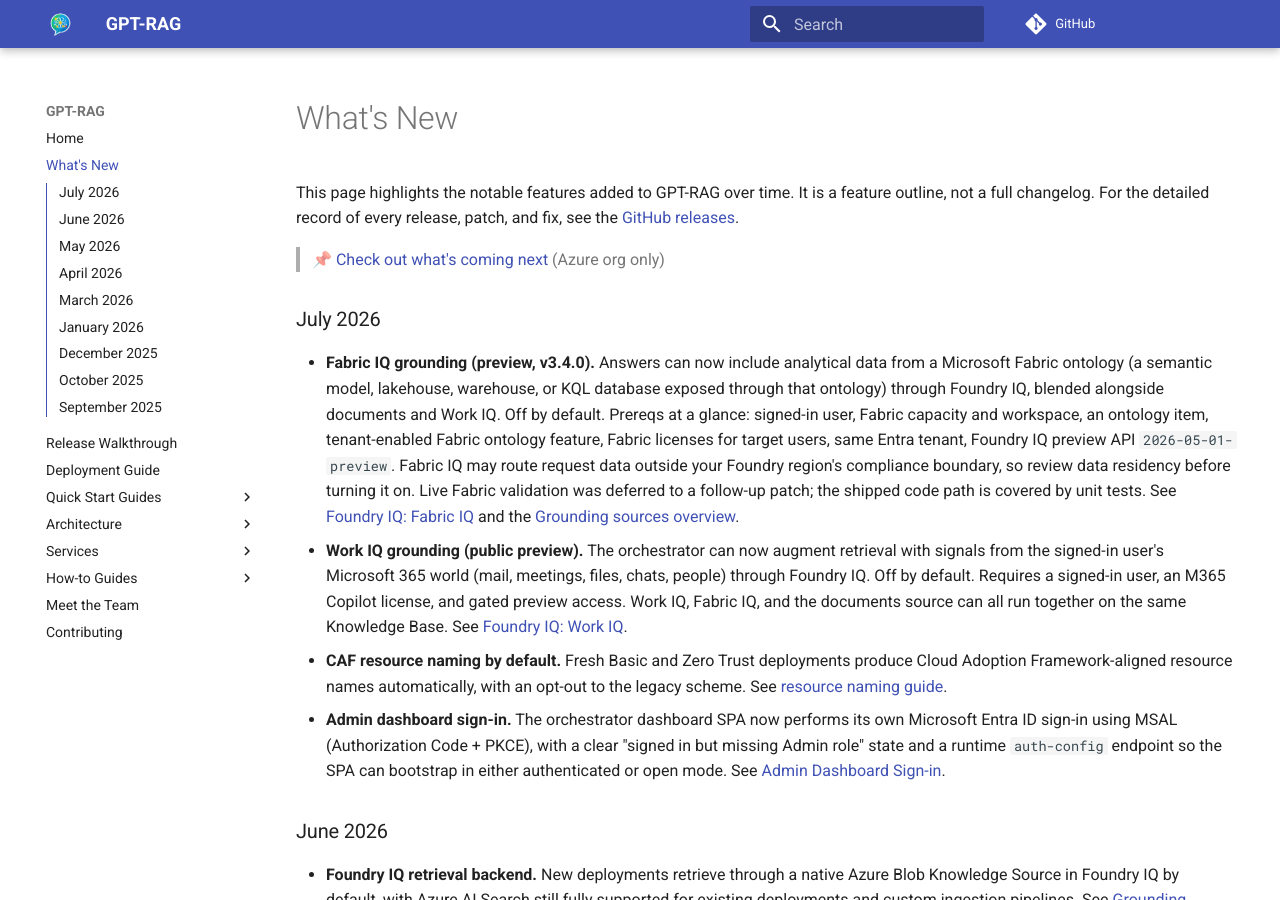
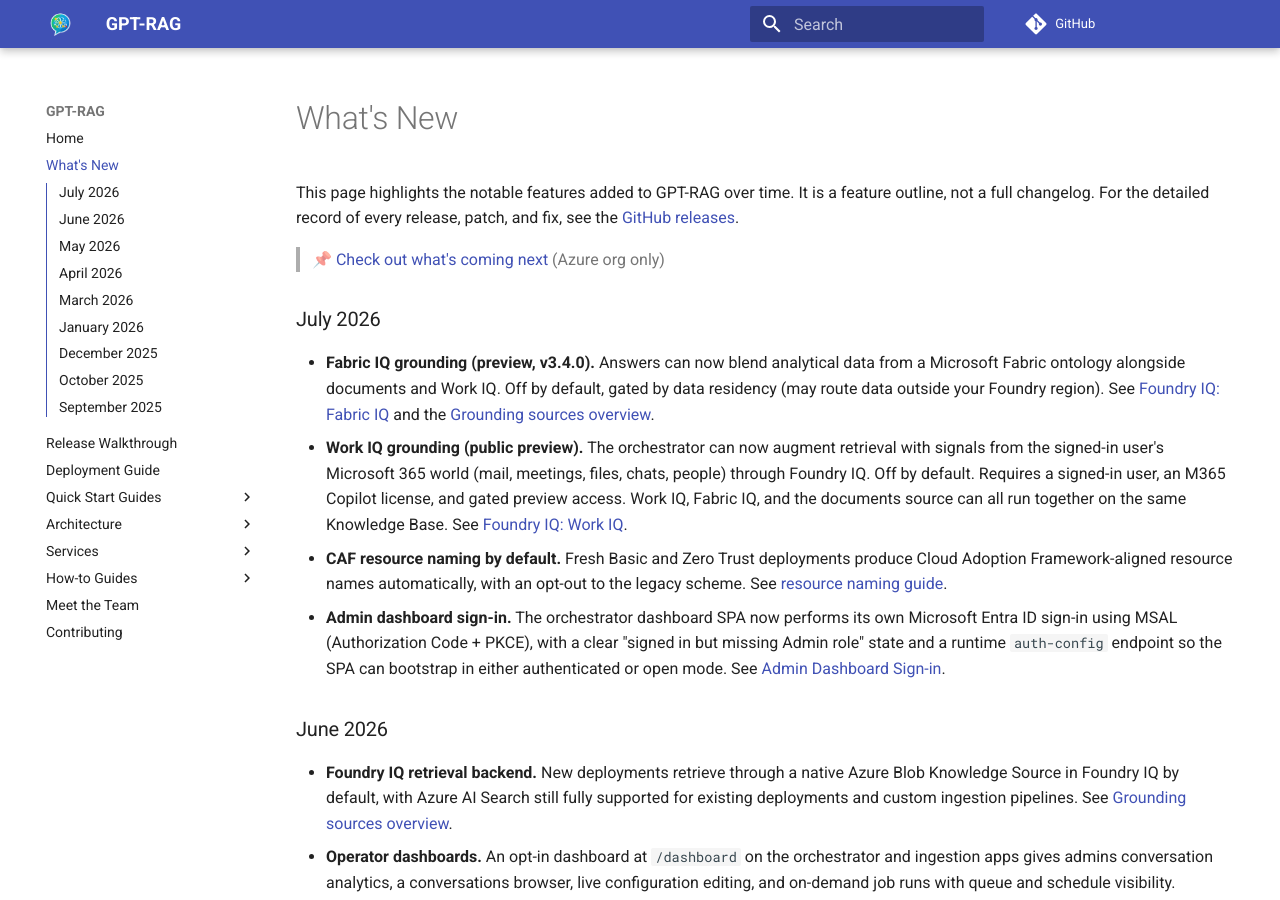
Before and after one commit to Azure/GPT-RAG, an MkDocs documentation site: the page built from docs/whatisnew.md, in a window 1280 px wide and 900 px high. Built offline with MkDocs 1.6.1 and Material for MkDocs 9.7.7, drawn with Linux system fonts in a browser that asks for light colours; comment, search, counter and statistics services are not loaded.

Commit message:
docs(whatisnew): trim v3.4.0 Fabric IQ bullet to highlight length
Co-authored-by: Copilot App <223556219+Copilot@users.noreply.github.com>

```diff
--- a/docs/whatisnew.md
+++ b/docs/whatisnew.md
@@ -6,7 +6,7 @@ patch, and fix, see the [GitHub releases](https://github.com/Azure/GPT-RAG/relea
 
 ### July 2026
 
-- **Fabric IQ grounding (preview, v3.4.0).** Answers can now include analytical data from a Microsoft Fabric ontology (a semantic model, lakehouse, warehouse, or KQL database exposed through that ontology) through Foundry IQ, blended alongside documents and Work IQ. Off by default. Prereqs at a glance: signed-in user, Fabric capacity and workspace, an ontology item, tenant-enabled Fabric ontology feature, Fabric licenses for target users, same Entra tenant, Foundry IQ preview API `2026-05-01-preview`. Fabric IQ may route request data outside your Foundry region's compliance boundary, so review data residency before turning it on. Live Fabric validation was deferred to a follow-up patch; the shipped code path is covered by unit tests. See [Foundry IQ: Fabric IQ](howto_grounding_fabric_iq.md) and the [Grounding sources overview](howto_grounding_overview.md).
+- **Fabric IQ grounding (preview, v3.4.0).** Answers can now blend analytical data from a Microsoft Fabric ontology alongside documents and Work IQ. Off by default, gated by data residency (may route data outside your Foundry region). See [Foundry IQ: Fabric IQ](howto_grounding_fabric_iq.md) and the [Grounding sources overview](howto_grounding_overview.md).
 - **Work IQ grounding (public preview).** The orchestrator can now augment retrieval with signals from the signed-in user's Microsoft 365 world (mail, meetings, files, chats, people) through Foundry IQ. Off by default. Requires a signed-in user, an M365 Copilot license, and gated preview access. Work IQ, Fabric IQ, and the documents source can all run together on the same Knowledge Base. See [Foundry IQ: Work IQ](howto_grounding_work_iq.md).
 - **CAF resource naming by default.** Fresh Basic and Zero Trust deployments produce Cloud Adoption Framework-aligned resource names automatically, with an opt-out to the legacy scheme. See [resource naming guide](howto_resource_naming.md).
 - **Admin dashboard sign-in.** The orchestrator dashboard SPA now performs its own Microsoft Entra ID sign-in using MSAL (Authorization Code + PKCE), with a clear "signed in but missing Admin role" state and a runtime `auth-config` endpoint so the SPA can bootstrap in either authenticated or open mode. See [Admin Dashboard Sign-in](howto_dashboard_signin.md).
```
